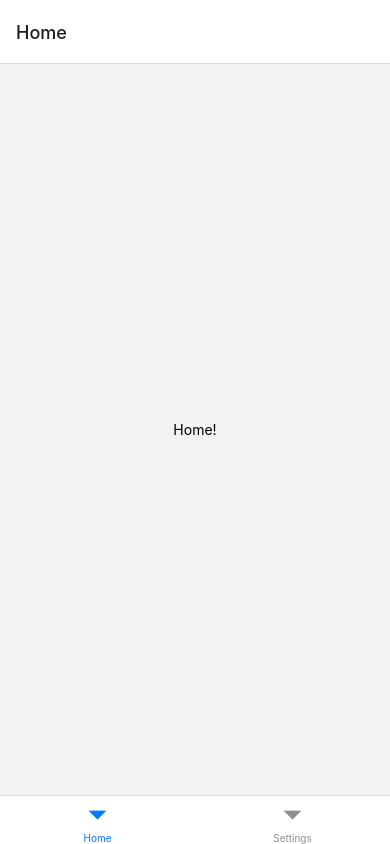
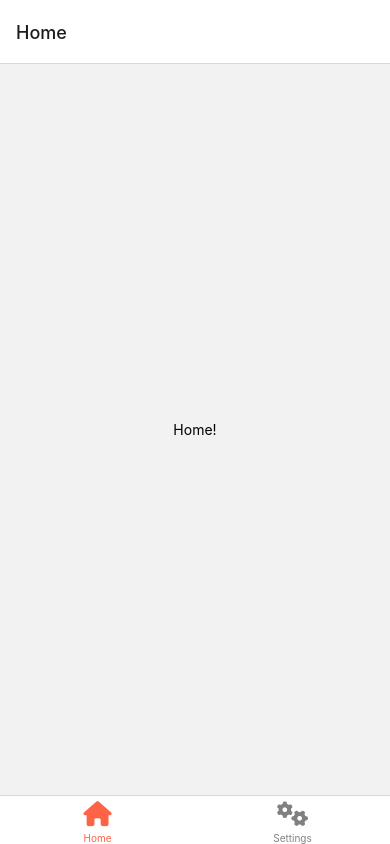
Before and after one commit to NuGoon-Studio/Testimonies, a React Native app: screen /Home in a window 390 px wide. Built offline with nearby package versions, Linux system fonts and the light colour scheme.

Commit message:
Refactored to a more dignified tab structure

```diff
--- a/src/App.tsx
+++ b/src/App.tsx
@@ -1,18 +1,9 @@
 /************* Imports **************/
 import React from 'react';
-import {View, Text} from 'react-native';
 
 // CONFIG: React Navigation setup wrapper
 import { NavigationContainer } from '@react-navigation/native';
-import AppTabs from './Tabs/AppTabs';
-
-import FontAwesome6 from 'react-native-vector-icons/FontAwesome6';
-
-
-/************* Setup **************/
-// NOTE: Icon example
-const github = <FontAwesome6 name = {'git'} brand />;
-const comments = <FontAwesome6 name = {'comments'} solid />;
+import AppTabs from './AppTabs';
 
 /************* RETURN **************/
 const App = () => {
--- /dev/null
+++ b/src/AppTabs.tsx
@@ -0,0 +1,41 @@
+/************* Imports **************/
+import React from 'react';
+
+// CONFIG: React Navigation botom tab setup
+import { createBottomTabNavigator } from '@react-navigation/bottom-tabs';
+import HomeTab from './Tabs/HomeTab';
+import SettingsTab from './Tabs/SettingsTab';
+
+import FontAwesome6 from 'react-native-vector-icons/FontAwesome6';
+
+/************* Setup **************/
+//CONFIG: React Navigation Bottom Tabs setup
+const Tab = createBottomTabNavigator();
+
+/************* RETURN **************/
+const AppTabs = () => {
+  return (
+    <Tab.Navigator screenOptions={({ route }) => ({
+      tabBarIcon: ({ focused, color, size }) => {
+        let iconName : string = '';
+
+        if (route.name === 'Home')
+          iconName = focused ? 'house' : 'house';
+        else if (route.name === 'Settings')
+          iconName = focused ? 'gears' : 'gears';
+        else
+          iconName = focused ? 'circle-xmark' : 'circle-xmark';
+
+        // You can return any component that you like here!
+        return <FontAwesome6 name={iconName} size={size} color={color} solid/>;
+      },
+      tabBarActiveTintColor: 'tomato',
+      tabBarInactiveTintColor: 'gray',
+    })}>
+      <Tab.Screen name="Home" component={HomeTab} />
+      <Tab.Screen name="Settings" component={SettingsTab} />
+    </Tab.Navigator>
+  )
+};
+
+export default AppTabs;
--- a/src/Tabs/AppTabs.tsx
+++ /dev/null
@@ -1,43 +0,0 @@
-/************* Imports **************/
-import React from 'react';
-import {View, Text} from 'react-native';
-
-// CONFIG: React Navigation botom tab setup
-import { createBottomTabNavigator } from '@react-navigation/bottom-tabs';
-
-import FontAwesome6 from 'react-native-vector-icons/FontAwesome6';
-
-/************* Setup **************/
-//CONFIG: React Navigation Bottom Tabs setup
-const Tab = createBottomTabNavigator();
-
-const HomeButton = <FontAwesome6 name = {'house'} solid />;
-const SettingsButton = <FontAwesome6 name = {'gears'} solid />;
-
-function HomeScreen() {
-  return (
-    <View style={{ flex: 1, justifyContent: 'center', alignItems: 'center' }}>
-      <Text>Home!</Text>
-    </View>
-  );
-};
-
-function SettingsScreen() {
-  return (
-    <View style={{ flex: 1, justifyContent: 'center', alignItems: 'center' }}>
-      <Text>Settings!</Text>
-    </View>
-  );
-};
-
-/************* RETURN **************/
-const AppTabs = () => {
-  return (
-    <Tab.Navigator>
-      <Tab.Screen name="Home" component={HomeScreen} />
-      <Tab.Screen name="Settings" component={SettingsScreen} />
-    </Tab.Navigator>
-  )
-}
-
-export default AppTabs;
--- /dev/null
+++ b/src/Tabs/HomeTab.tsx
@@ -0,0 +1,14 @@
+/************* Imports **************/
+import React from 'react';
+import {View, Text} from 'react-native';
+
+/************* RETURN **************/
+const HomeTab = () => {
+  return (
+    <View style={{ flex: 1, justifyContent: 'center', alignItems: 'center' }}>
+      <Text>Home!</Text>
+    </View>
+  );
+}
+
+export default HomeTab;
--- /dev/null
+++ b/src/Tabs/SettingsTab.tsx
@@ -0,0 +1,14 @@
+/************* Imports **************/
+import React from 'react';
+import {View, Text} from 'react-native';
+
+/************* RETURN **************/
+const SettingsTab = () => {
+  return (
+    <View style={{ flex: 1, justifyContent: 'center', alignItems: 'center' }}>
+      <Text>Settings!</Text>
+    </View>
+  );
+};
+
+export default SettingsTab;
```
